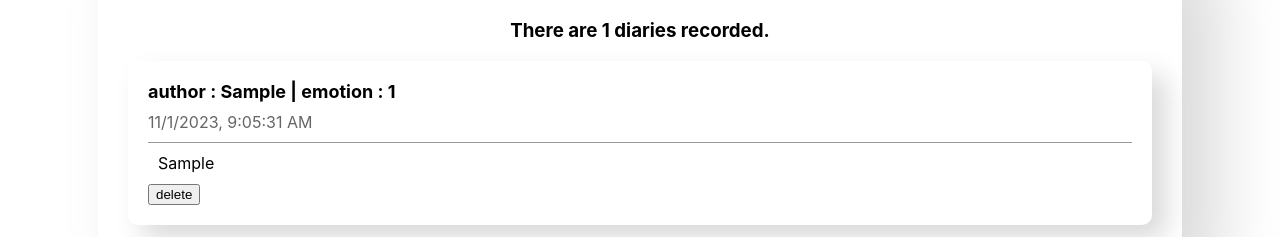
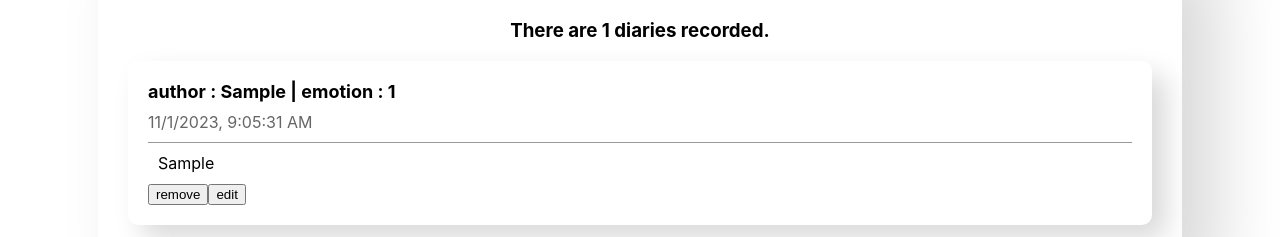
Before and after one commit to oilpaintingKV/project-react-diary, a React (Create React App) app in the folder diary/: page / in a window 1280 px wide. Both pictures are taken after typing "Sample", "Sample" into the empty fields and a click on the button "save diary". Shown: the part 677-914 px from the top of the page. Built offline with nearby package versions, Linux system fonts and the light colour scheme; the HTML template or start-up script is replaced by a standard one.

Commit message:
feat: add edit function

```diff
--- a/diary/src/App.js
+++ b/diary/src/App.js
@@ -43,17 +43,25 @@ function App() {
     setData([newItem, ...data]);
   };
 
-  const onDelete = (targetId) => {
+  const onRemove = (targetId) => {
     console.log(`${targetId} is deleted!`);
     const newDiaryList = data.filter((it) => it.id !== targetId);
     setData(newDiaryList);
+  };
+
+  const onEdit = (targetId, newContent) => {
+    setData(
+      data.map((it) =>
+        it.id === targetId ? { ...it, content: newContent } : it
+      )
+    );
   };
 
   return (
     <div className='App'>
       <h1>My Diary</h1>
       <DiaryEditor onCreate={onCreate} />
-      <DiaryList onDelete={onDelete} diaryList={data} />
+      <DiaryList onEdit={onEdit} onRemove={onRemove} diaryList={data} />
     </div>
   );
 }
--- a/diary/src/DiaryItem.js
+++ b/diary/src/DiaryItem.js
@@ -1,11 +1,43 @@
+import { useRef, useState } from 'react';
+
 const DiaryItem = ({
-  onDelete,
+  onEdit,
+  onRemove,
   author,
   content,
   created_date,
   emotion,
   id,
 }) => {
+  const [isEdit, setIsEdit] = useState(false);
+  const toggleIsEdit = () => setIsEdit(!isEdit);
+
+  const [localContent, setLocalContent] = useState(content);
+  const localContentInput = useRef();
+
+  const handleRemove = () => {
+    if (window.confirm(`Are you sure you want to delete the ${id}th diary?`)) {
+      onRemove(id);
+    }
+  };
+
+  const handleQuitEdit = () => {
+    setIsEdit(false);
+    setLocalContent(content);
+  };
+
+  const handleEdit = () => {
+    if (localContent.length < 5) {
+      localContentInput.current.focus();
+      return;
+    }
+
+    if (window.confirm(`Are you sure you want to edit the ${id}th diary?`)) {
+      onEdit(id, localContent);
+      toggleIsEdit();
+    }
+  };
+
   return (
     <div className='DiaryItem'>
       <div className='info'>
@@ -14,20 +46,38 @@ const DiaryItem = ({
         </span>
         <span className='date'>{new Date(created_date).toLocaleString()}</span>
       </div>
-      <div className='content'>{content}</div>
-      <button
-        className='btn_delete'
-        onClick={() => {
-          console.log(id);
-          if (
-            window.confirm(`Are you sure you want to delete the ${id}th diary?`)
-          ) {
-            onDelete(id);
-          }
-        }}
-      >
-        delete
-      </button>
+      <div className='content'>
+        {isEdit ? (
+          <>
+            <textarea
+              ref={localContentInput}
+              value={localContent}
+              onChange={(e) => setLocalContent(e.target.value)}
+            />
+          </>
+        ) : (
+          <>{content}</>
+        )}
+      </div>
+      {isEdit ? (
+        <>
+          <button className='btn_remove' onClick={handleQuitEdit}>
+            cancel edit
+          </button>
+          <button className='btn_edit' onClick={handleEdit}>
+            finish edit
+          </button>
+        </>
+      ) : (
+        <>
+          <button className='btn_remove' onClick={handleRemove}>
+            remove
+          </button>
+          <button className='btn_edit' onClick={toggleIsEdit}>
+            edit
+          </button>
+        </>
+      )}
     </div>
   );
 };
--- a/diary/src/DiaryList.js
+++ b/diary/src/DiaryList.js
@@ -1,13 +1,13 @@
 import DiaryItem from './DiaryItem';
 
-const DiaryList = ({ onDelete, diaryList }) => {
+const DiaryList = ({ onEdit, onRemove, diaryList }) => {
   return (
     <div className='DiaryList'>
       <h2>Diary List</h2>
       <h3>There are {diaryList.length} diaries recorded.</h3>
       <div>
         {diaryList.map((it) => (
-          <DiaryItem key={it.id} {...it} onDelete={onDelete} />
+          <DiaryItem key={it.id} {...it} onEdit={onEdit} onRemove={onRemove} />
         ))}
       </div>
     </div>
```
